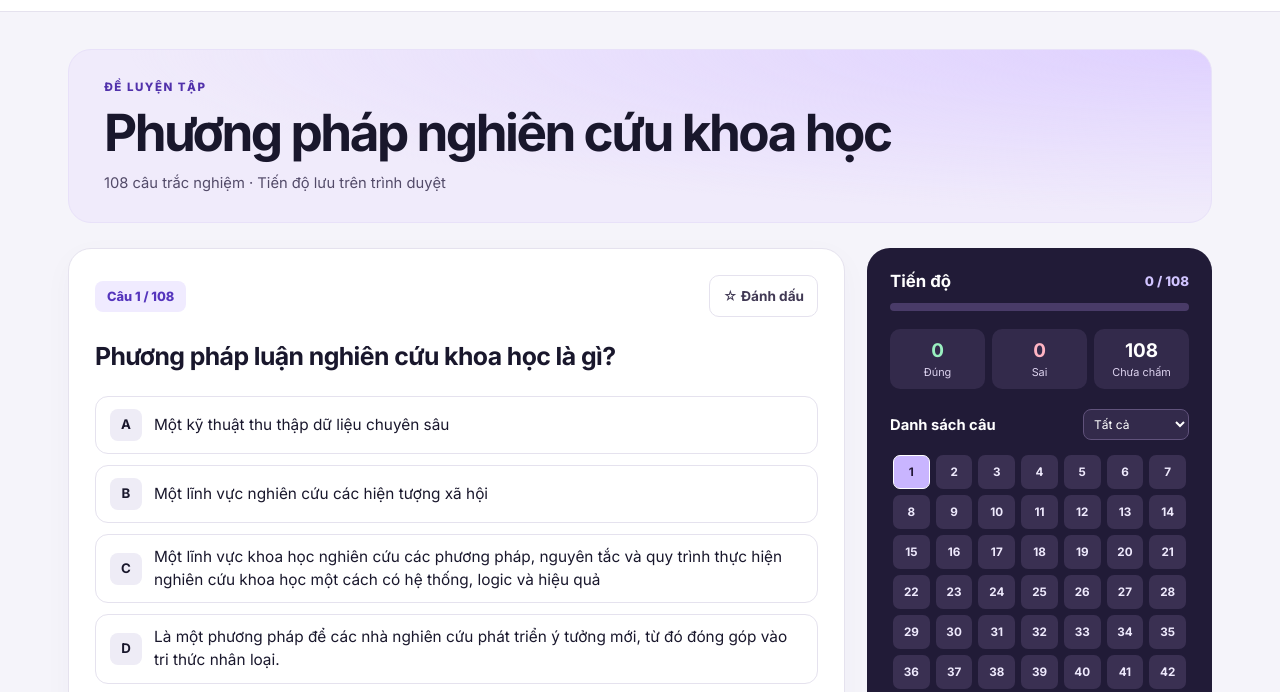
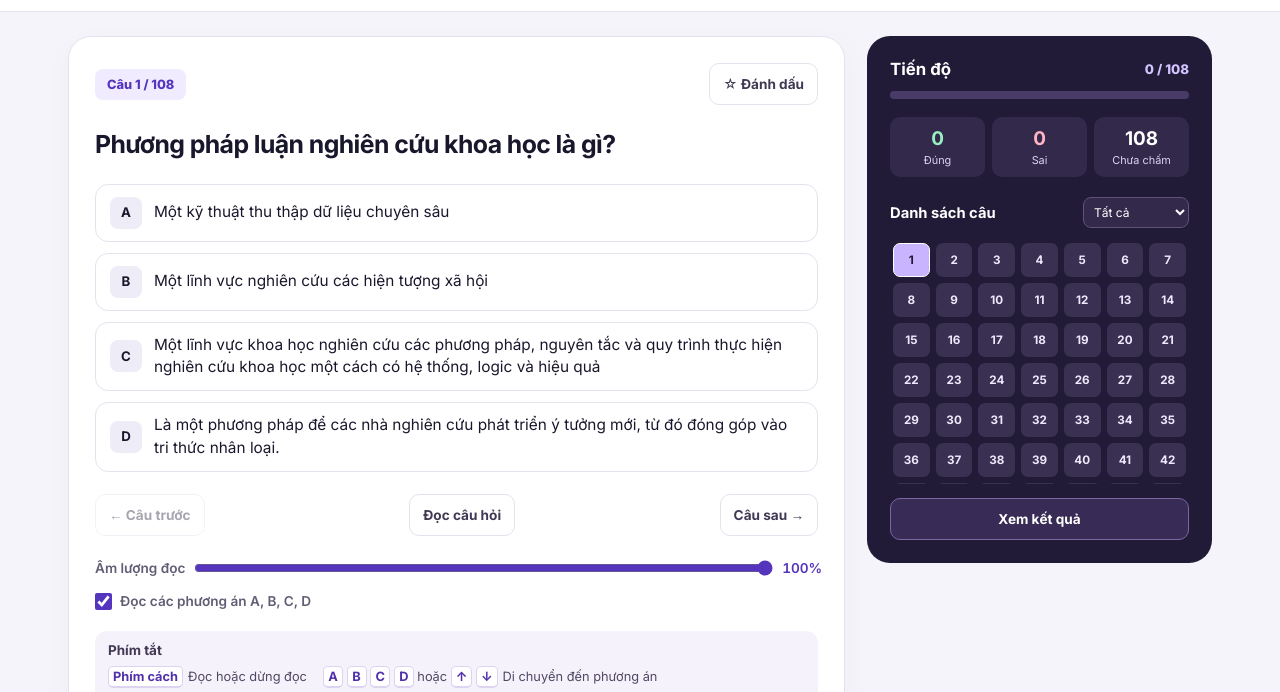
Before and after one commit to nguyenkhanhtv12345ko-lang/phuong-phap-nghien-cuu-108, a plain HTML site: page index.html in a window 1280 px wide. Shown: the part 59-751 px from the top of the page. Drawn offline with Linux system fonts and the light colour scheme.

Commit message:
Remove the quiz introduction banner

```diff
--- a/app.js
+++ b/app.js
@@ -60,13 +60,12 @@ function readSession() {
 }
 
 let session = readSession();
-let canSave = true;
 
 function persist() {
   try {
     localStorage.setItem(storageKey, JSON.stringify(session));
   } catch {
-    canSave = false;
+    ui['storage-status'].hidden = false;
   }
 }
 
@@ -188,11 +187,6 @@ function renderResults(counts) {
 function render(focus = false) {
   const counts = {right: 0, wrong: 0, open: 0};
   session.order.forEach(id => counts[statusOf(id)]++);
-  const full = session.order.length === questions.length;
-  ui.mode.textContent = full ? 'ĐỀ LUYỆN TẬP' : 'ÔN LẠI CÂU SAI';
-  ui['intro-detail'].textContent = session.order.length + ' câu trắc nghiệm' + (canSave
-    ? ' · Tiến độ lưu trên trình duyệt'
-    : ' · Trình duyệt đang chặn lưu tiến độ');
   ui['question-card'].hidden = session.view !== 'quiz';
   ui.results.hidden = session.view !== 'results';
   if (session.view === 'quiz') {
--- a/index.html
+++ b/index.html
@@ -9,8 +9,8 @@
   <link rel="preconnect" href="https://fonts.googleapis.com">
   <link rel="preconnect" href="https://fonts.gstatic.com" crossorigin>
   <link href="https://fonts.googleapis.com/css2?family=Inter:wght@400;500;600;700;800&display=swap" rel="stylesheet">
-  <link rel="stylesheet" href="./style.css?v=question-only">
-  <script type="module" src="./app.js?v=read-correct"></script>
+  <link rel="stylesheet" href="./style.css?v=compact-layout">
+  <script type="module" src="./app.js?v=compact-layout"></script>
 </head>
 <body>
   <header class="top">
@@ -20,11 +20,8 @@
     </div>
   </header>
   <main class="shell">
-    <section class="intro">
-      <p class="mode" id="mode">ĐỀ LUYỆN TẬP</p>
-      <h1>Phương pháp<br class="desktop-break"> nghiên cứu khoa học</h1>
-      <p id="intro-detail">108 câu trắc nghiệm · Tiến độ lưu trên trình duyệt</p>
-    </section>
+    <h1 class="sr-only">Ôn tập phương pháp nghiên cứu khoa học</h1>
+    <p class="storage-status" id="storage-status" role="status" hidden>Trình duyệt đang chặn lưu tiến độ.</p>
     <div class="layout">
       <section class="card" id="question-card" aria-label="Câu hỏi hiện tại">
         <div class="card-top">
--- a/style.css
+++ b/style.css
@@ -20,12 +20,8 @@ button:disabled { cursor: default; opacity: .45; }
 .top-inner { max-width: 1200px; margin: auto; min-height: 70px; padding: 10px 28px; display: flex; justify-content: space-between; align-items: center; gap: 16px; }
 .brand { display: flex; align-items: center; gap: 10px; font-weight: 800; letter-spacing: -.02em; }
 .brand-icon { display: grid; place-items: center; width: 34px; height: 34px; border-radius: 10px; color: white; background: var(--purple); }
-.shell { max-width: 1200px; padding: 37px 28px 56px; margin: auto; }
-.intro { margin-bottom: 25px; padding: 30px 35px; border-radius: 23px; border: 1px solid #e8e1f9; background: radial-gradient(ellipse at top right, #dfd1ff, transparent 67%), #f0ebfb; }
-.mode { color: #5131ab; font-weight: 800; font-size: .72rem; letter-spacing: .13em; margin: 0 0 10px; }
-h1 { font-size: clamp(1.9rem, 4.8vw, 3.2rem); line-height: 1.12; letter-spacing: -.048em; margin: 0; }
-.intro > p:last-child { color: #534b69; font-size: .92rem; margin: 13px 0 0; }
-.desktop-break { display: none; }
+.shell { max-width: 1200px; padding: 24px 28px 56px; margin: auto; }
+.storage-status { margin: 0 0 10px; color: var(--muted); font-size: .85rem; }
 .layout { display: grid; grid-template-columns: minmax(0, 1fr) 345px; gap: 22px; align-items: start; }
 .card { background: white; border: 1px solid var(--line); border-radius: 23px; box-shadow: 0 9px 30px #33245a08; padding: 26px; min-width: 0; }
 .card-top, .sidebar-top, .map-heading { display: flex; align-items: center; justify-content: space-between; gap: 12px; }
@@ -110,5 +106,5 @@ dialog p { font-size: .9rem; color: var(--muted); }
 .dialog-actions { display: flex; justify-content: flex-end; gap: 8px; margin-top: 20px; }
 .sr-only { position: absolute; width: 1px; height: 1px; padding: 0; margin: -1px; overflow: hidden; clip-path: inset(50%); white-space: nowrap; border: 0; }
 @media (max-width: 860px) { .layout { grid-template-columns: minmax(0,1fr) 292px; gap: 14px; } .card, .sidebar { padding: 19px; } }
-@media (max-width: 690px) { .top-inner { padding-inline: 15px; } .shell { padding: 19px 13px 30px; } .intro { padding: 20px; margin-bottom: 15px; } .desktop-break { display: initial; } .layout { grid-template-columns: minmax(0,1fr); } .card, .sidebar { padding: 15px; border-radius: 17px; } .choice { padding-inline: 10px; } .actions .button { padding-inline: 9px; } #map { grid-template-columns: repeat(9,minmax(0,1fr)); } }
+@media (max-width: 690px) { .top-inner { padding-inline: 15px; } .shell { padding: 14px 13px 30px; } .layout { grid-template-columns: minmax(0,1fr); } .card, .sidebar { padding: 15px; border-radius: 17px; } .choice { padding-inline: 10px; } .actions .button { padding-inline: 9px; } #map { grid-template-columns: repeat(9,minmax(0,1fr)); } }
 @media (max-width: 360px) { .actions { display: grid; grid-template-columns: 1fr 1fr; } #read-question { grid-row: 1; grid-column: 1 / -1; } }
```
